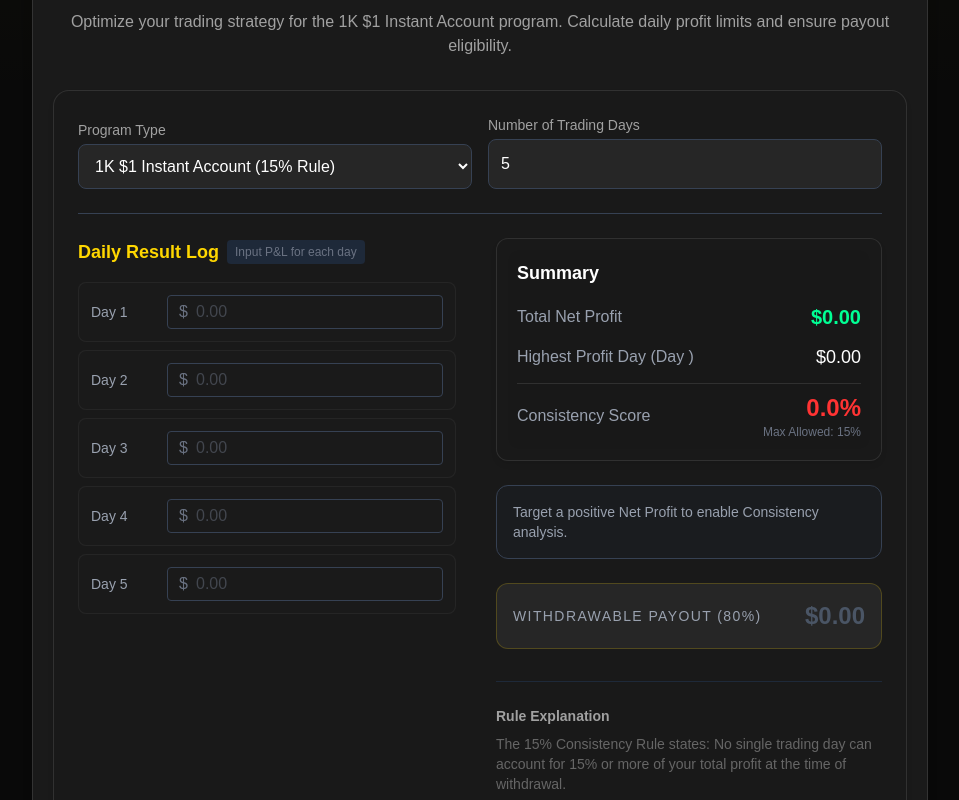
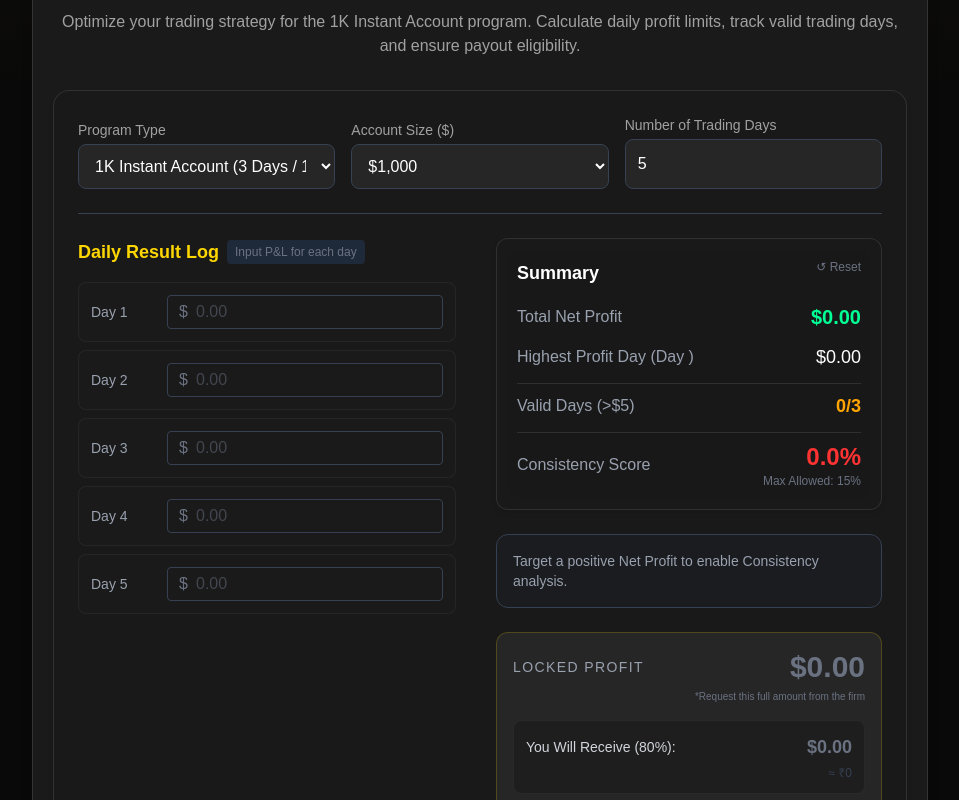
Before and after one commit to Seradeep/goatfunded_1-instant_account_calculator, a Next.js app: page / in a window 1280 px wide. Shown: the part 400-1200 px from the top of the page, without its empty margins (160-1119 px from the left). Built offline with nearby package versions, Linux system fonts and the light colour scheme; no server answers.

Commit message:
feat: initialize Next.js project with root layout, main page, and ConsistencyCalculator component.

```diff
--- a/src/app/layout.tsx
+++ b/src/app/layout.tsx
@@ -13,8 +13,8 @@ const geistMono = Geist_Mono({
 });
 
 export const metadata: Metadata = {
-  title: 'Goat Funded $1 Instant Account Calculator | Risk Manager & Consistency Tool',
-  description: 'Calculate your daily profit consistency, plan your withdrawals, and manage risk for Goat Funded Trader Instant Accounts ($1 Promo, GOAT, Blitz, PRO).',
+  title: 'Goat Funded Instant Account Calculator | Risk Manager & Consistency Tool',
+  description: 'Calculate your daily profit consistency, plan your withdrawals, and manage risk for Goat Funded Trader Instant Accounts.',
   keywords: 'goat funded trader, instant funding, consistency calculator, trading calculator, risk management, prop firm tools',
   openGraph: {
     title: 'Goat Funded Consistency Calculator',
--- a/src/app/page.tsx
+++ b/src/app/page.tsx
@@ -19,7 +19,7 @@ export default function Home() {
             <span className="text-3xl font-bold text-black">G</span>
           </div>
           <h1 className="text-4xl md:text-6xl font-black text-center tracking-tight">
-            GOAT FUNDED <span className="text-[var(--primary)]">1$</span>
+            GOAT <span className="text-[var(--primary)]">FUNDED</span>
           </h1>
           <p className="text-xl text-[var(--text-secondary)] max-w-2xl text-center">
             Instant Account Calculator & Risk Manager
--- a/src/components/ConsistencyCalculator.tsx
+++ b/src/components/ConsistencyCalculator.tsx
@@ -12,20 +12,89 @@ const ConsistencyCalculator = () => {
     const [numDaysInput, setNumDaysInput] = useState('5'); // String state for input
     const [days, setDays] = useState<DayData[]>([]);
     const [ruleType, setRuleType] = useState<string>('15_promo'); // Default to 1K $1 Promo
+    const [accountSize, setAccountSize] = useState(1000); // Default Account Size
+    const [exchangeRate, setExchangeRate] = useState(86); // Default INR rate
+    const [isLoaded, setIsLoaded] = useState(false); // To prevent hydration mismatch or overwrite
 
-    // Initialize days when numDays changes, preserving existing data if expanding
+    // Load from LocalStorage on mount
     useEffect(() => {
+        const savedDays = localStorage.getItem('consistency_days');
+        const savedNumDays = localStorage.getItem('consistency_numDays');
+        const savedRule = localStorage.getItem('consistency_rule');
+
+        if (savedNumDays) {
+            setNumDays(parseInt(savedNumDays));
+            setNumDaysInput(savedNumDays);
+        }
+
+        if (savedRule) {
+            setRuleType(savedRule);
+        }
+
+        if (savedDays) {
+            try {
+                setDays(JSON.parse(savedDays));
+            } catch (e) {
+                console.error("Failed to parse saved days", e);
+            }
+        }
+        setIsLoaded(true);
+    }, []);
+
+    useEffect(() => {
+        fetch('https://api.exchangerate-api.com/v4/latest/USD')
+            .then(res => res.json())
+            .then(data => {
+                if (data && data.rates && data.rates.INR) {
+                    setExchangeRate(data.rates.INR);
+                }
+            })
+            .catch(err => console.error('Failed to fetch rates', err));
+    }, []);
+
+    // Save to LocalStorage whenever state changes
+    useEffect(() => {
+        if (isLoaded) {
+            localStorage.setItem('consistency_days', JSON.stringify(days));
+            localStorage.setItem('consistency_numDays', numDays.toString());
+            localStorage.setItem('consistency_rule', ruleType);
+            localStorage.setItem('consistency_accountSize', accountSize.toString());
+        }
+    }, [days, numDays, ruleType, accountSize, isLoaded]);
+
+    // Initialize days when numDays changes, preserving existing data if expanding.
+    // Only run if loaded to avoid overwriting with defaults before load.
+    useEffect(() => {
+        if (!isLoaded) return;
+
+        // If we have saved days that match the count, don't reset them.
+        // We only want to resize if the user explicitly changed the number.
+        // Simple check: if days.length is already numDays, do nothing.
+        if (days.length === numDays) return;
+
         const newDays = Array.from({ length: numDays }, (_, i) => ({
             id: i + 1,
             profit: days[i]?.profit || 0
         }));
         setDays(newDays);
-    }, [numDays]);
+    }, [numDays, isLoaded]); // Removed 'days' from dependency to avoid loop, handled by length check logic
 
     const handleProfitChange = (index: number, val: string) => {
         const newDays = [...days];
         newDays[index].profit = parseFloat(val) || 0;
         setDays(newDays);
+    };
+
+    const clearData = () => {
+        if (confirm('Are you sure you want to clear all data?')) {
+            setNumDays(5);
+            setNumDaysInput('5');
+            setDays(Array.from({ length: 5 }, (_, i) => ({ id: i + 1, profit: 0 })));
+            setRuleType('15_promo');
+            localStorage.removeItem('consistency_days');
+            localStorage.removeItem('consistency_numDays');
+            localStorage.removeItem('consistency_rule');
+        }
     };
 
     // Calculations
@@ -53,13 +122,24 @@ const ConsistencyCalculator = () => {
     const consistencyPercentage = isProfitable ? (maxDay.profit / totalProfit) * 100 : 0;
     const isPassed = isProfitable && consistencyPercentage <= rulePercent;
 
+    const minDailyProfit = accountSize * 0.005; // 0.5% required
+    const validDaysCount = days.filter(d => d.profit >= minDailyProfit).length;
+
+    // Dynamic Min Trading Days: 3 days for $1 promo, 5 days for others
+    const getMinTradingDays = (type: string) => {
+        if (type === '15_promo') return 3;
+        return 5;
+    };
+    const MIN_TRADING_DAYS = getMinTradingDays(ruleType);
+
     // Withdrawal Logic
     const MIN_WITHDRAWAL_PROFIT = 35; // $35 Minimum profit required
     const PROFIT_SPLIT = 0.80; // 80% split
 
-    const isWithdrawalEligible = isPassed && totalProfit >= MIN_WITHDRAWAL_PROFIT;
+    const isWithdrawalEligible = isPassed && totalProfit >= MIN_WITHDRAWAL_PROFIT && validDaysCount >= MIN_TRADING_DAYS;
     const potentialPayout = isWithdrawalEligible ? totalProfit * PROFIT_SPLIT : 0;
     const payoutShortfall = MIN_WITHDRAWAL_PROFIT - totalProfit;
+    const daysShortfall = Math.max(0, MIN_TRADING_DAYS - validDaysCount);
 
     // Suggestions to fix
     // If breached, we need Total * Threshold >= MaxDay
@@ -75,8 +155,8 @@ const ConsistencyCalculator = () => {
                     Consistency Analysis & Risk Calculator
                 </h2>
                 <p className="text-[var(--text-secondary)]">
-                    Optimize your trading strategy for the {ruleType === '15_promo' ? '1K $1 Instant Account' : ruleType + '% Rule'} program.
-                    Calculate daily profit limits and ensure payout eligibility.
+                    Optimize your trading strategy for the {ruleType === '15_promo' ? '1K Instant Account' : ruleType + '% Rule'} program.
+                    Calculate daily profit limits, track valid trading days, and ensure payout eligibility.
                 </p>
             </div>
 
@@ -91,9 +171,28 @@ const ConsistencyCalculator = () => {
                             onChange={(e) => setRuleType(e.target.value)}
                             className="w-full p-3 rounded-lg bg-[var(--surface-2)] border border-gray-700 text-white focus:border-[var(--primary)] outline-none"
                         >
-                            <option value="15_promo">1K $1 Instant Account (15% Rule)</option>
-                            <option value="15">Instant GOAT / Blitz (15% Rule)</option>
-                            <option value="20">Instant PRO (20% Rule)</option>
+                            <option value="15_promo">1K Instant Account (3 Days / 15%)</option>
+                            <option value="15">Instant GOAT / Blitz (5 Days / 15%)</option>
+                            <option value="20">Instant PRO (5 Days / 20%)</option>
+                        </select>
+                    </div>
+
+                    <div className="flex-1 min-w-[200px]">
+                        <label className="block text-sm font-medium text-[var(--text-secondary)] mb-1">
+                            Account Size ($)
+                        </label>
+                        <select
+                            value={accountSize}
+                            onChange={(e) => setAccountSize(parseInt(e.target.value))}
+                            className="w-full p-3 rounded-lg bg-[var(--surface-2)] border border-gray-700 text-white focus:border-[var(--primary)] outline-none"
+                        >
+                            <option value="1000">$1,000</option>
+                            <option value="2500">$2,500</option>
+                            <option value="5000">$5,000</option>
+                            <option value="10000">$10,000</option>
+                            <option value="25000">$25,000</option>
+                            <option value="50000">$50,000</option>
+                            <option value="100000">$100,000</option>
                         </select>
                     </div>
 
@@ -158,7 +257,13 @@ const ConsistencyCalculator = () => {
 
                     {/* Right: Analysis */}
                     <div className="space-y-6">
-                        <div className="glass-panel bg-[var(--surface-2)]/50 p-5 rounded-xl border border-white/5">
+                        <div className="glass-panel bg-[var(--surface-2)]/50 p-5 rounded-xl border border-white/5 relative">
+                            <button
+                                onClick={clearData}
+                                className="absolute top-5 right-5 text-xs text-gray-500 hover:text-red-400 transition-colors"
+                            >
+                                ↺ Reset
+                            </button>
                             <h3 className="text-lg font-semibold mb-4 text-white">Summary</h3>
 
                             <div className="space-y-3">
@@ -173,6 +278,17 @@ const ConsistencyCalculator = () => {
                                     <span className="font-mono text-lg text-white">
                                         ${maxDay.profit.toFixed(2)}
                                     </span>
+                                </div>
+
+                                <div className="h-px bg-white/10 my-2"></div>
+
+                                <div className="flex justify-between items-center">
+                                    <span className="text-gray-400">Valid Days ({'>'}${(accountSize * 0.005).toFixed(0)})</span>
+                                    <div className="text-right">
+                                        <span className={`font-mono text-lg font-bold ${validDaysCount >= MIN_TRADING_DAYS ? 'text-[var(--success)]' : 'text-[var(--warning)]'}`}>
+                                            {validDaysCount}/{MIN_TRADING_DAYS}
+                                        </span>
+                                    </div>
                                 </div>
 
                                 <div className="h-px bg-white/10 my-2"></div>
@@ -219,18 +335,45 @@ const ConsistencyCalculator = () => {
                         )}
 
                         {/* Withdrawal Status */}
+                        {/* Withdrawal Status */}
                         <div className="p-4 rounded-xl bg-[var(--surface-2)] border border-[var(--primary)]/20">
-                            <div className="flex justify-between items-center">
-                                <span className="text-sm text-gray-400 uppercase tracking-widest">Withdrawable Payout (80%)</span>
-                                <span className={`text-2xl font-bold ${isWithdrawalEligible ? 'text-[var(--success)]' : 'text-gray-600'}`}>
-                                    ${potentialPayout.toFixed(2)}
+                            {/* Big Request Amount */}
+                            <div className="flex justify-between items-center mb-1">
+                                <span className="text-sm text-gray-400 uppercase tracking-widest">
+                                    {isWithdrawalEligible ? "Profit To Request" : "Locked Profit"}
+                                </span>
+                                <span className={`text-3xl font-bold ${isWithdrawalEligible ? 'text-[var(--primary)] glow-text' : 'text-gray-500'}`}>
+                                    ${totalProfit > 0 ? totalProfit.toFixed(2) : "0.00"}
                                 </span>
                             </div>
+                            <p className="text-[10px] text-right text-gray-500 mb-4">*Request this full amount from the firm</p>
+
+                            {/* Small Receive Amount */}
+                            <div className="p-3 bg-black/20 rounded-lg border border-white/5">
+                                <div className="flex justify-between items-center mb-1">
+                                    <span className="text-sm text-gray-300">You Will Receive (80%):</span>
+                                    <span className={`font-mono text-lg font-bold ${isWithdrawalEligible ? 'text-[var(--success)]' : 'text-gray-500'}`}>
+                                        ${totalProfit > 0 ? (totalProfit * 0.8).toFixed(2) : "0.00"}
+                                    </span>
+                                </div>
+                                <div className="flex justify-end">
+                                    <span className={`text-xs font-mono ${isWithdrawalEligible ? 'text-[var(--success)]' : 'text-gray-700'}`}>
+                                        ≈ ₹{((totalProfit * 0.8) * exchangeRate).toLocaleString('en-IN', { maximumFractionDigits: 0 })}
+                                    </span>
+                                </div>
+                            </div>
+
                             {!isWithdrawalEligible && isProfitable && (
-                                <div className="mt-2 text-xs text-[var(--warning)] space-y-1">
-                                    {!isPassed && <p>• Fix Consistency Rule first.</p>}
+                                <div className="mt-3 p-2 bg-red-500/10 border border-red-500/20 rounded text-xs text-red-300">
+                                    <p className="font-bold mb-1">🚫 Withdrawal Locked</p>
+                                    {!isPassed && (
+                                        <p>• <strong>Consistency Breach:</strong> You cannot withdraw yet. Increasing your profit to dilue the ${maxDay.profit} day will unlock this amount.</p>
+                                    )}
                                     {totalProfit < MIN_WITHDRAWAL_PROFIT && (
-                                        <p>• Minimum profit of ${MIN_WITHDRAWAL_PROFIT} required (Shortfall: ${payoutShortfall.toFixed(2)}).</p>
+                                        <p>• <strong>Below Minimum:</strong> You need <span className="text-white font-bold">${payoutShortfall.toFixed(2)}</span> more profit to reach the $35 minimum.</p>
+                                    )}
+                                    {validDaysCount < MIN_TRADING_DAYS && (
+                                        <p>• <strong>Not Enough Days:</strong> You need <span className="text-white font-bold">{daysShortfall}</span> more days with profit &gt;${minDailyProfit.toFixed(2)} (0.5%).</p>
                                     )}
                                 </div>
                             )}
@@ -289,7 +432,12 @@ const ConsistencyCalculator = () => {
                                                             </div>
                                                             <div className="text-right flex flex-col items-end">
                                                                 <span className="text-xs font-mono text-[var(--success)] block">+${projectedGross.toFixed(0)} Gross</span>
-                                                                <span className="text-[10px] text-gray-500 font-mono">(Payout: +${projectedPayout.toFixed(0)})</span>
+                                                                <div className="flex flex-col items-end">
+                                                                    <span className="text-[10px] text-gray-400 font-mono">Payout: ${projectedPayout.toFixed(0)}</span>
+                                                                    <span className="text-[10px] text-[var(--success)] font-mono">
+                                                                        ≈ ₹{(projectedPayout * exchangeRate).toLocaleString('en-IN', { maximumFractionDigits: 0 })}
+                                                                    </span>
+                                                                </div>
                                                             </div>
                                                         </div>
                                                     )
```
